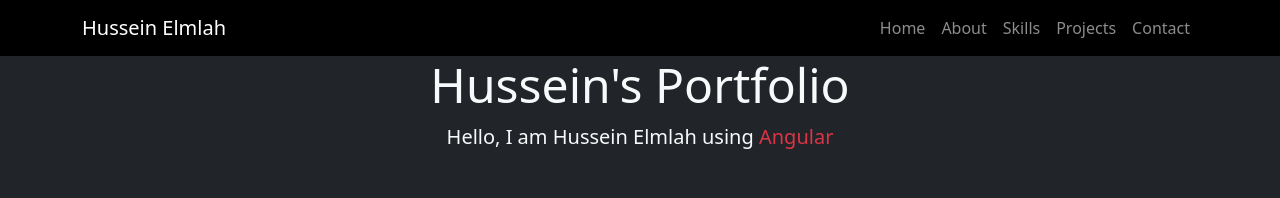
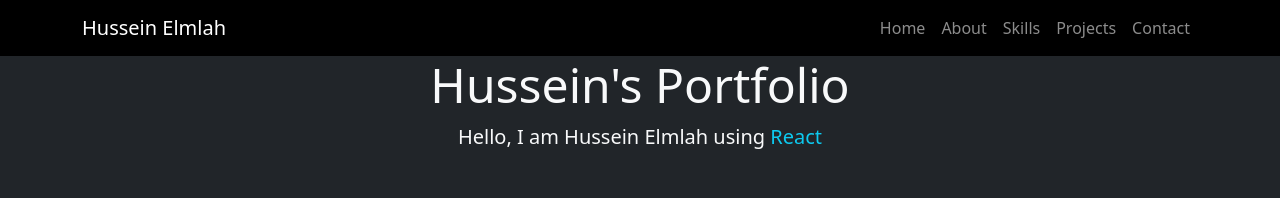
Before and after one commit to hussein-elmlah/ITI-Labs-React-Portfolio, a React (Create React App) app: page / in a window 1280 px wide. Shown: the top 198 px of the page. Built offline with nearby package versions, Linux system fonts and the light colour scheme.

Commit message:
small edit in Header text

```diff
--- a/src/components/Header/Header.js
+++ b/src/components/Header/Header.js
@@ -11,7 +11,7 @@ const Header = () => {
     <header id="header" className="container-fluid bg-dark text-light">
       <div className="jumbotron text-center">
         <h1 className="myHeaderH1 display-5">Hussein's Portfolio </h1>
-        <p className="lead">Hello, I am <span className="lead myName">Hussein Elmlah</span> using <span className="text-danger">Angular</span></p>
+        <p className="lead">Hello, I am <span className="lead myName">Hussein Elmlah</span> using <span className="text-info">React</span></p>
         <div id="imageCarousel" className="container carousel slide mt-5" data-bs-ride="carousel">
           <div className="carousel-inner">
             <div className="carousel-item active">
```
